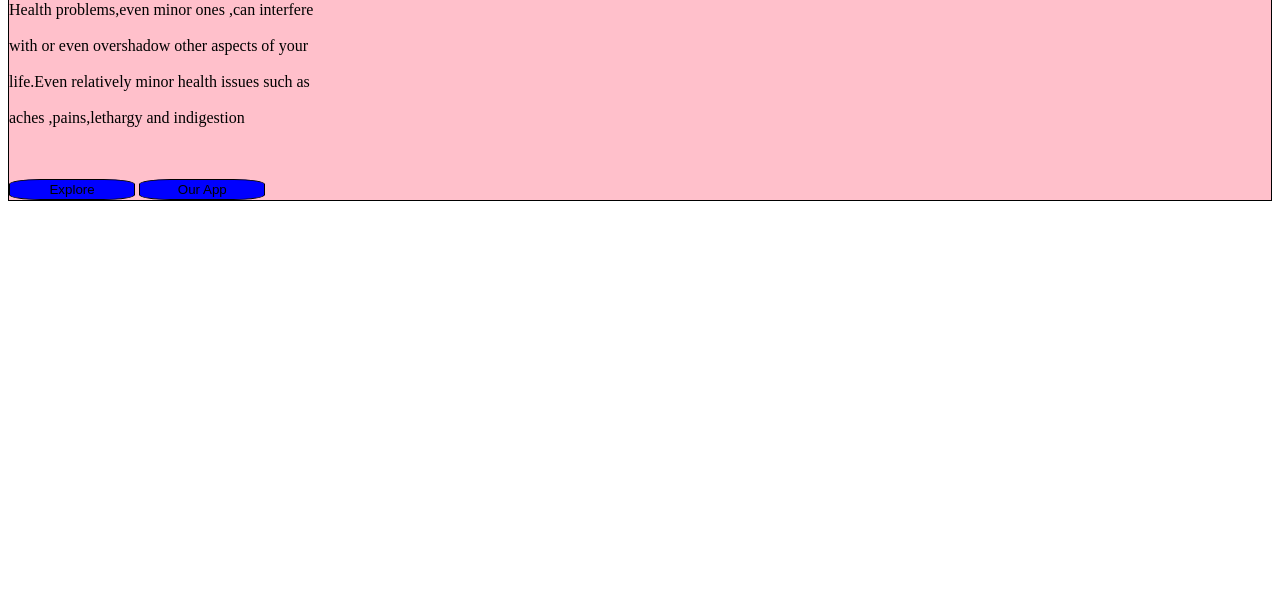
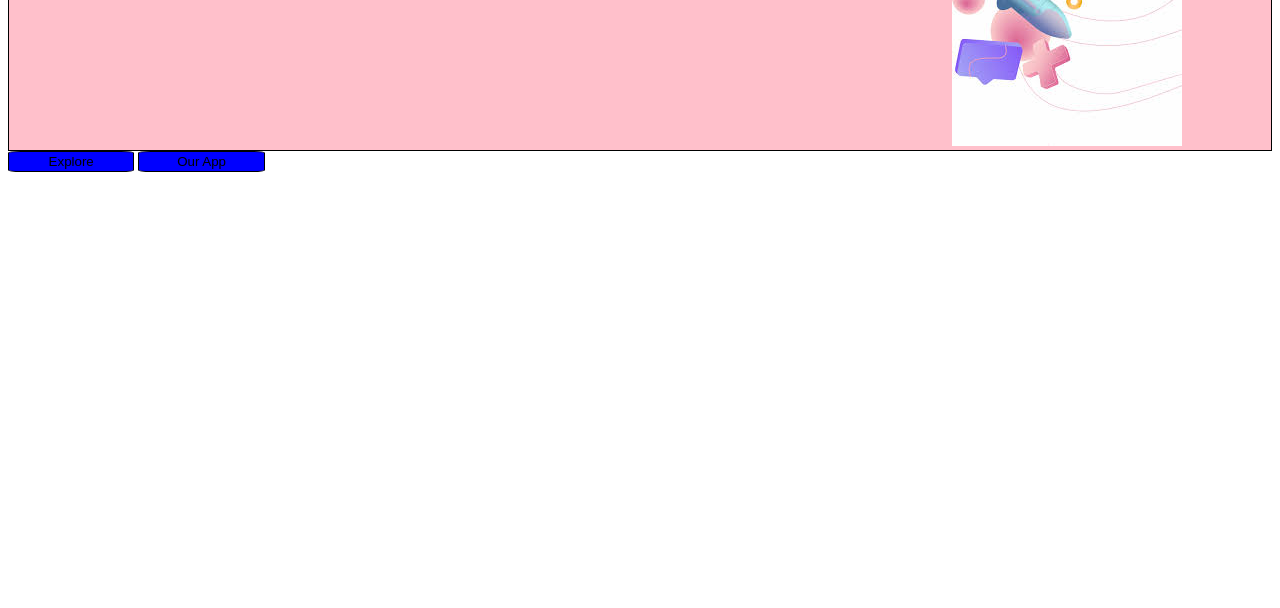
Before and after one commit to Maureen-Gatweri/git-flow-test, a plain HTML site: page index.html in a window 1280 px wide. Shown: the part 192-800 px from the top of the page. Drawn offline with Linux system fonts and the light colour scheme.

Commit message:
add image

```diff
--- a/index.html
+++ b/index.html
@@ -23,27 +23,27 @@
 
 
         <div id="page">
-            <div id="text">We Take Care of Your Health</div>
-            <br>
-            <br>
-            <p>Health problems,even minor ones ,can interfere
-                <br>
-                <br>
-                with or even overshadow other aspects of your
-                <br>
-                <br>
+         <h1>We Take Care of Your Health </h1>
+         <p>Health problems,even minor ones ,can interfere
 
-                life.Even relatively minor health issues such as
-                <br>
-                <br>
-                 aches ,pains,lethargy and indigestion</p>
-                 <br>
-                 <br>
+            <br>with or even overshadow other aspects of your
+            <br>life.Even relatively minor health issues such as
+             aches ,pains,lethargy and indigestion</p>
 
-                 <button>Explore</button>
 
-                 <button >Our App</button>
+
+
+                 <div>
+                 <img src="images.jpeg">
                 </div>
+
+
+                </div>
+                <button>Explore</button>
+                <button >Our App</button>
+
+
+
 
 
 
--- a/style.CSS
+++ b/style.CSS
@@ -8,10 +8,11 @@ button{
     background-color: blue;
     width:10%;
     padding: 2px;
-    border-radius: 25%;
+    border-radius: 10%;
 }
 #page{
     border: 1px solid;
     background-color: pink;
+    display: flex;
 
 }
```
Also changed, not shown: images.jpeg (added).
